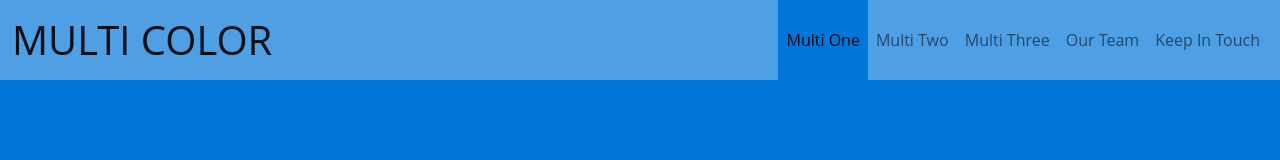
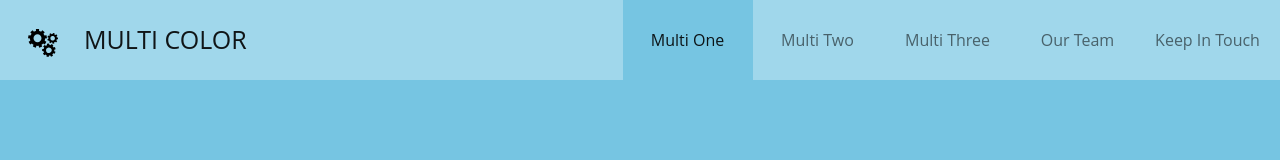
Before and after one commit to muradmolla/Multicolor, a plain HTML site: page index.html in a window 1280 px wide. Drawn offline with nearby package versions, Linux system fonts and the light colour scheme.

Commit message:
navigation style fix

```diff
--- a/index.html
+++ b/index.html
@@ -11,7 +11,9 @@
 <body>
     <nav class="navbar navbar-expand-lg navbar-light bg-light">
         <div class="container-fluid h-100">
-          <a class="navbar-brand" href="#">Multi color</a>
+          <a class="navbar-brand" href="#">
+            <img src="./assets/svg/gears.svg" height="30"/>
+            Multi color</a>
           <button class="navbar-toggler" type="button" data-bs-toggle="collapse" data-bs-target="#navbarNavAltMarkup" aria-controls="navbarNavAltMarkup" aria-expanded="false" aria-label="Toggle navigation">
             <span class="navbar-toggler-icon"></span>
           </button>
@@ -27,7 +29,9 @@
         </div>
       </nav>
       <main class="slider__wrapper">
-          <section class="bg-1" data-tab-index="0"></section>
+          <section class="bg-1" data-tab-index="0">
+
+          </section>
           <section class="bg-2" data-tab-index="1"></section>
           <section class="bg-3" data-tab-index="2"></section>
           <section class="bg-4" data-tab-index="3"></section>
--- a/styles.css
+++ b/styles.css
@@ -1,10 +1,11 @@
 :root {
     --nav-height: 80px;
-    --color-1: #0275d8;
+    --color-1: #76c5e2;
     --color-2: #ed544c;
     --color-3: #eaa319;
     --color-4: #16b5a3;
     --color-5: #447fca;
+    font-size: 10px;
 }
 
 body {
@@ -27,12 +28,20 @@ body {
 .navbar-brand {
     font-size: 2.5rem;
     text-transform: uppercase;
+    padding-left: 20px;
+    font-weight: 400;
+}
+
+.navbar-brand > img {
+    margin-right: 20px;
 }
 
 .navbar-nav > a {
     height: 100%;
+    width: 130px;
     display: flex;
     align-items: center;
+    justify-content: center;
 }
 
 .nav-1 {
@@ -82,6 +91,7 @@ body {
 
 .bg-1 {
     background: var(--color-1);
+    color: white;
 }
 
 .bg-2 {
```
Also changed, not shown: assets/svg/gears.svg (added).
